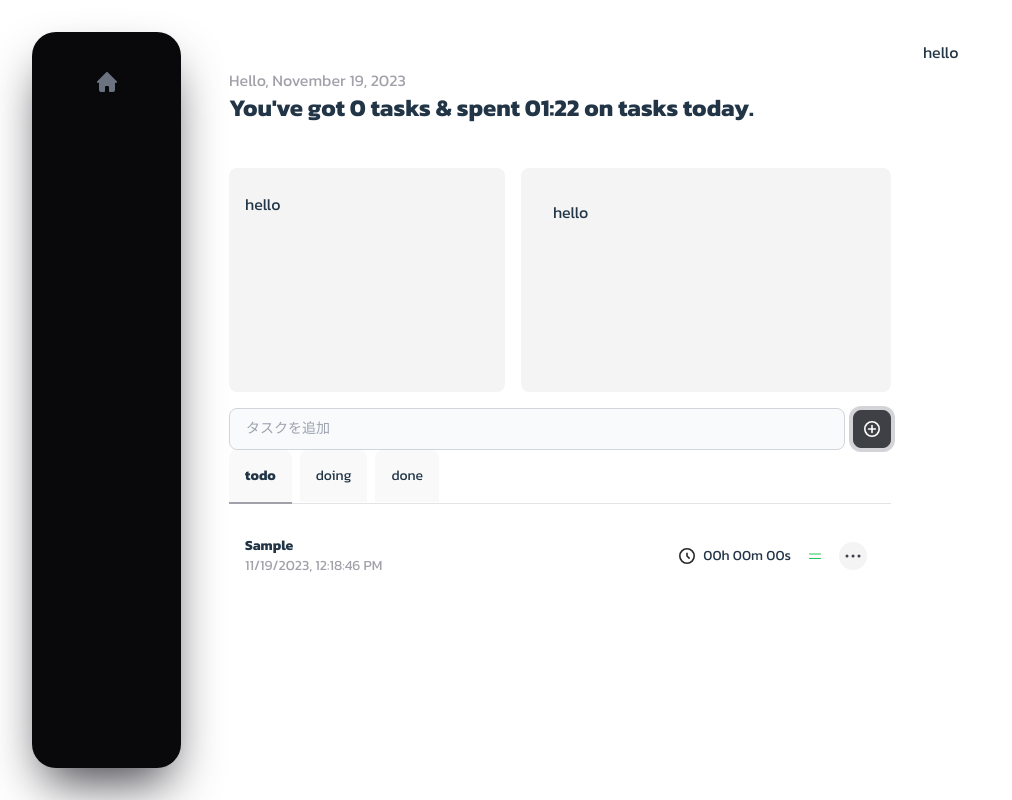
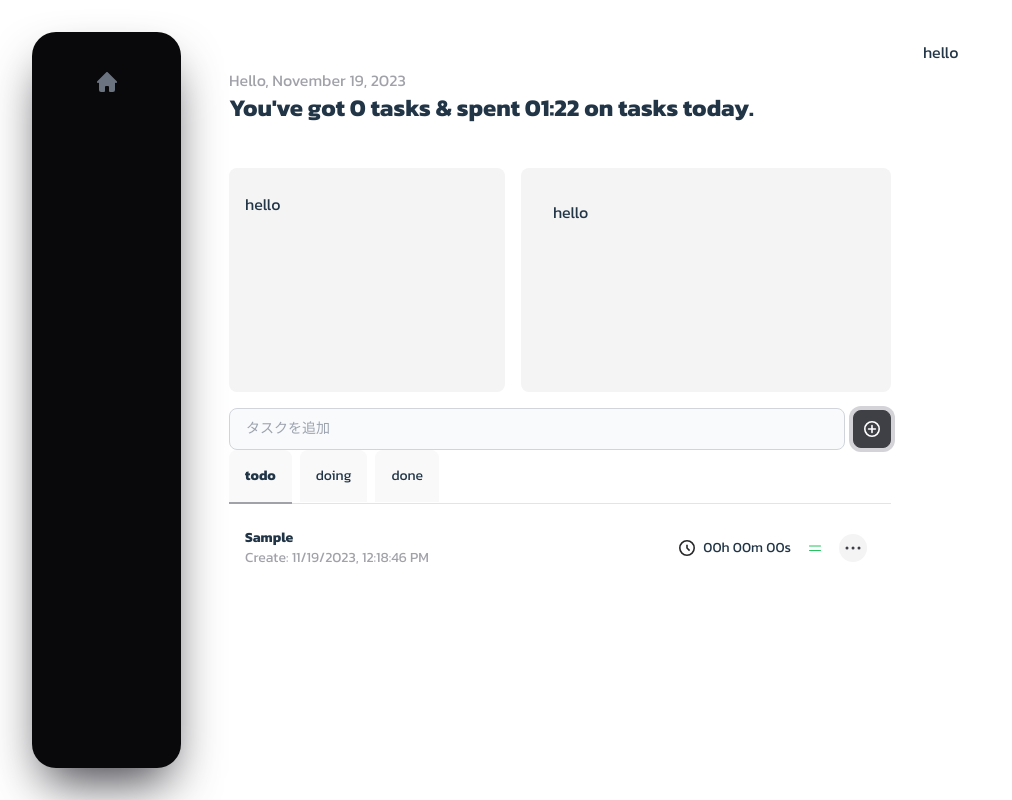
Before and after one commit to sooom1627/trail, a React (Vite) app: page / in a window 1280 px wide. Both pictures are taken after typing "Sample" into the empty fields and a click on the button 872 px from the left and 429 px from the top of the page. Shown: the whole page, without its empty margins (0-1012 px from the left). Built offline with nearby package versions, Linux system fonts and the light colour scheme; a web font is replaced by a local one.

Commit message:
design: change sort list

```diff
--- a/src/components/tab/tab.tsx
+++ b/src/components/tab/tab.tsx
@@ -16,7 +16,7 @@ export const Tab: React.FC<TabProps> = (props) => {
 
 	return (
 		<>
-			<div className="mb-4 border-b border-zinc-200 dark:border-zinc-700">
+			<div className="mb-2 border-b border-zinc-200 dark:border-zinc-700">
 				<ul
 					className="flex flex-wrap -mb-px text-sm font-medium text-center"
 					id="default-tab"
--- a/src/features/task/feature/taskList/TaskCard.tsx
+++ b/src/features/task/feature/taskList/TaskCard.tsx
@@ -38,9 +38,20 @@ export const TaskCard: React.FC<TaskCardProps> = (task) => {
 		>
 			<div className="truncate">
 				<p className="font-bold text-sm truncate">{task.task.title}</p>
-				<p className="text-sm text-zinc-400">
-					{task.task.created.toLocaleString()}
-				</p>
+
+				{task.task.status === "todo" ? (
+					<p className="text-sm text-zinc-400">
+						Create: {task.task.created.toLocaleString()}
+					</p>
+				) : task.task.status === "doing" && task.task.startTime ? (
+					<p className="text-sm text-zinc-400">
+						Start: {task.task.startTime.toLocaleString()}
+					</p>
+				) : task.task.status === "done" && task.task.endTime ? (
+					<p className="text-sm text-zinc-400">
+						End: {task.task.endTime.toLocaleString()}
+					</p>
+				) : null}
 			</div>
 			<div className="flex items-center min-w-fit ml-4">
 				<ClockIcon />
--- a/src/features/task/hooks/useTaskSplitter.ts
+++ b/src/features/task/hooks/useTaskSplitter.ts
@@ -8,8 +8,8 @@ export const useTaskSplitter = (tasks: Task[]) => {
 
   useEffect(() => {
     setTodoTasks(tasks.filter(task => task.status === 'todo'));
-    setDoingTasks(tasks.filter(task => task.status === 'doing'));
-    setDoneTasks(tasks.filter(task => task.status === 'done'));
+    setDoingTasks(tasks.filter(task => task.status === 'doing').sort((a, b) => ((b.startTime || 0) as number) - ((a.startTime || 0) as number)));
+    setDoneTasks(tasks.filter(task => task.status === 'done').sort((a, b) => ((b.endTime || 0) as number) - ((a.endTime || 0) as number)));
   }, [tasks]);
 
   return { todoTasks, doingTasks, doneTasks };
```
